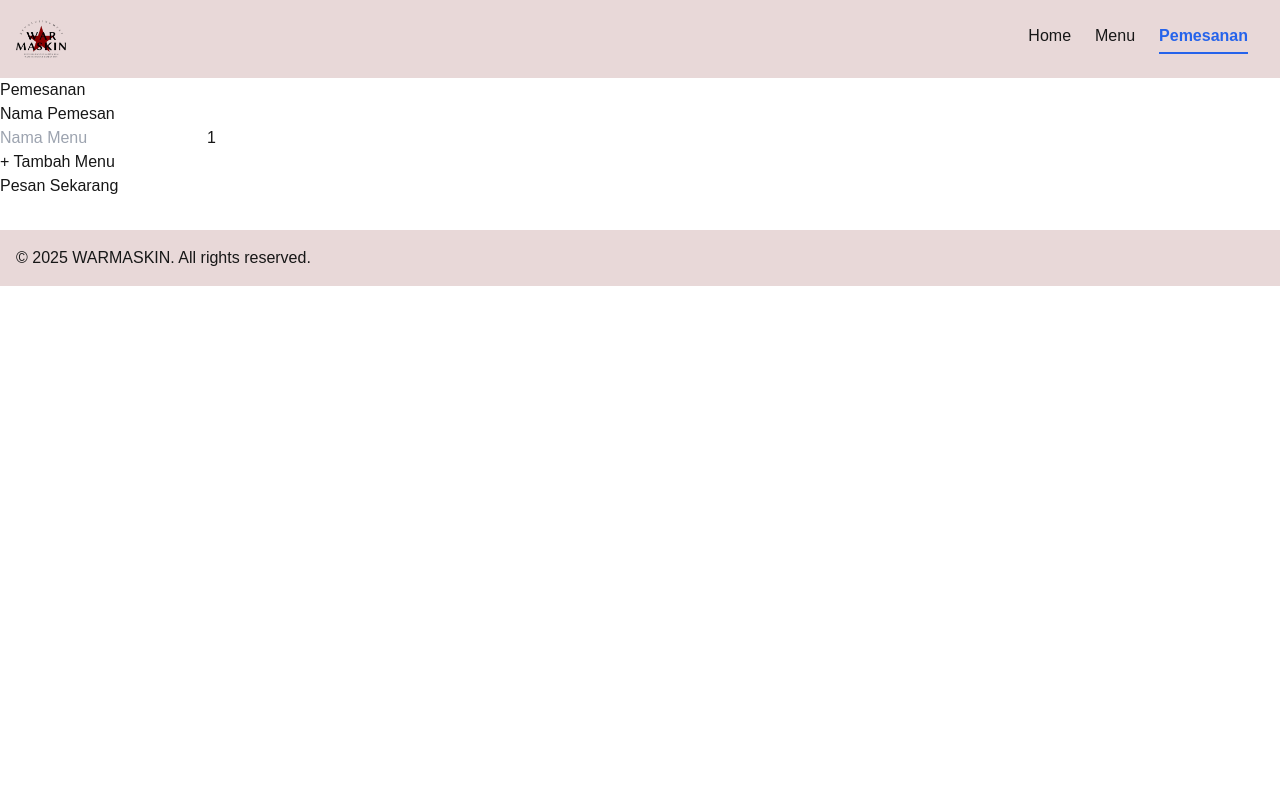
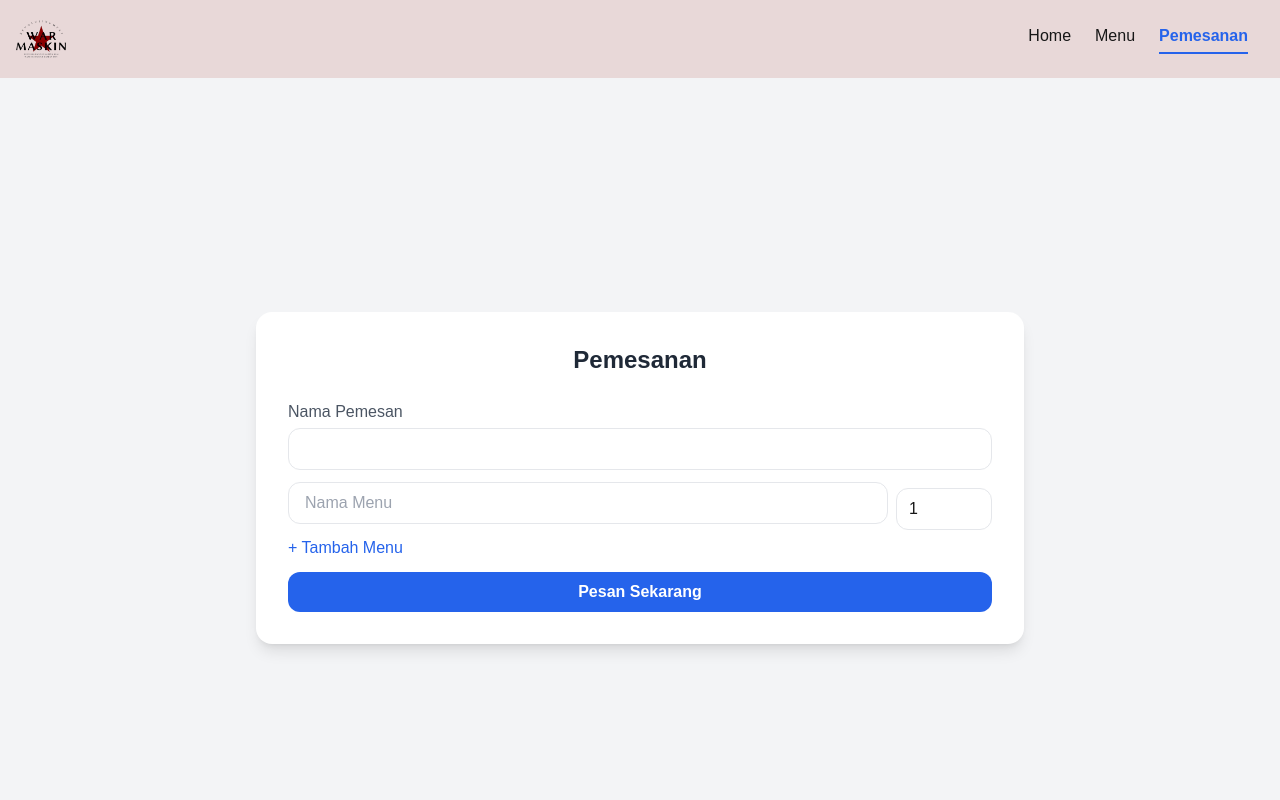
Before and after one commit to akmalghandi20/lagrande-pbs, a Next.js app in the folder frontend/: page /pemesanan in a window 1280 px wide. Shown: the top 800 px of the page. Built offline with nearby package versions, Linux system fonts and the light colour scheme.

Commit message:
dayan: menambahkan css serta memperbaiki kode

```diff
--- a/frontend/app/pemesanan/page.tsx
+++ b/frontend/app/pemesanan/page.tsx
@@ -26,61 +26,38 @@ export default function Pemesanan() {
     e.preventDefault();
     const detailPesanan = menuItems
       .map((item) => `${item.namaMenu} (${item.jumlah})`)
-      .join(", ");
-    alert(`Pesanan dari ${namaPemesan}: ${detailPesanan}`);
-    setNamaPemesan("");
-    setMenuItems([{ namaMenu: "", jumlah: 1 }]);
+      .join(', ');
+    alert(`Kamu telah memesan ${detailPesanan}`);
+    setNamaPemesan('');
+    setMenuItems([{ namaMenu: '', jumlah: 1 }]);
   };
 
-  const handleMenuChange = (
-    index: number,
-    field: keyof MenuItem,
-    value: string | number
-  ) => {
+  const handleMenuChange = (index: number, field: keyof MenuItem, value: string | number) => {
     const updated = [...menuItems];
-    updated[index][field] = field === "jumlah" ? Number(value) : String(value);
+    updated[index][field] = field === 'jumlah' ? Number(value) : String(value);
     setMenuItems(updated);
   };
 
   return (
-    <div>
-      <h1>Pemesanan</h1>
+    <div className="h-screen w-full flex items-center justify-center bg-gray-100">
+      <div className="w-full max-w-3xl p-8 bg-white rounded-2xl shadow-lg">
+      <h1 className="text-2xl font-bold text-gray-800 mb-6 text-center">
+        Pemesanan
+      </h1>
       <form onSubmit={handleSubmit}>
         <div>
-          <label>Nama Pemesan</label>
+          <label className="block text-gray-600 mb-1">Nama Pemesan</label>
           <input
             type="text"
             value={namaPemesan}
             onChange={(e) => setNamaPemesan(e.target.value)}
             required
+            className="w-full px-4 py-2 border rounded-xl focus:outline-none focus:ring-2 focus:ring-blue-500  mb-3"
           />
         </div>
 
         {menuItems.map((item, index) => (
-          <div key={index}>
-            <input
-              type="text"
-              placeholder="Nama Menu"
-              value={item.namaMenu}
-              onChange={(e) => {
-                const updated = [...menuItems];
-                updated[index].namaMenu = e.target.value;
-                setMenuItems(updated);
-              }}
-            />
-            <input
-              type="number"
-              min={1}
-              value={item.jumlah}
-              onChange={(e) => {
-                const updated = [...menuItems];
-                updated[index].jumlah = Number(e.target.value);
-                setMenuItems(updated);
-              }}
-            />
-
-            {menuItems.length > 1 && (
-              <div>
+          <div key={index} className="flex gap-2 items-center">
             <input
               type="text"
               placeholder="Nama Menu"
@@ -89,6 +66,7 @@ export default function Pemesanan() {
                 handleMenuChange(index, "namaMenu", e.target.value)
               }
               required
+              className="flex-1 px-4 py-2 border rounded-xl focus:outline-none focus:ring-2 focus:ring-blue-500 mb-3"
             />
             <input
               type="number"
@@ -98,24 +76,38 @@ export default function Pemesanan() {
                 handleMenuChange(index, "jumlah", e.target.value)
               }
               required
+              className="w-24 px-3 py-2 border rounded-xl focus:outline-none focus:ring-2 focus:ring-blue-500"
             />
-
-                <button type="button" onClick={() => handleRemoveMenu(index)}>
+            {menuItems.length > 1 && (
+              <button
+                type="button"
+                onClick={() => handleRemoveMenu(index)}
+                className="text-red-600 hover:text-red-800 font-bold text-lg"
+              >
                 &times;
               </button>
-              </div>
             )}
           </div>
         ))}
 
-        <div>
-          <button type="button" onClick={handleAddMenu}>
+        <div className="flex justify-between">
+          <button
+            type="button"
+            onClick={handleAddMenu}
+            className="text-blue-600 font-medium hover:underline mb-3"
+          >
             + Tambah Menu
           </button>
         </div>
 
-        <button type="submit">Pesan Sekarang</button>
+        <button
+          type="submit"
+          className="w-full py-2 px-4 bg-blue-600 text-white font-semibold rounded-xl hover:bg-blue-700 transition duration-300"
+        >
+          Pesan Sekarang
+        </button>
       </form>
+      </div>
     </div>
   );
 }
```
Lines whose indentation alone changed are shown as unchanged.
